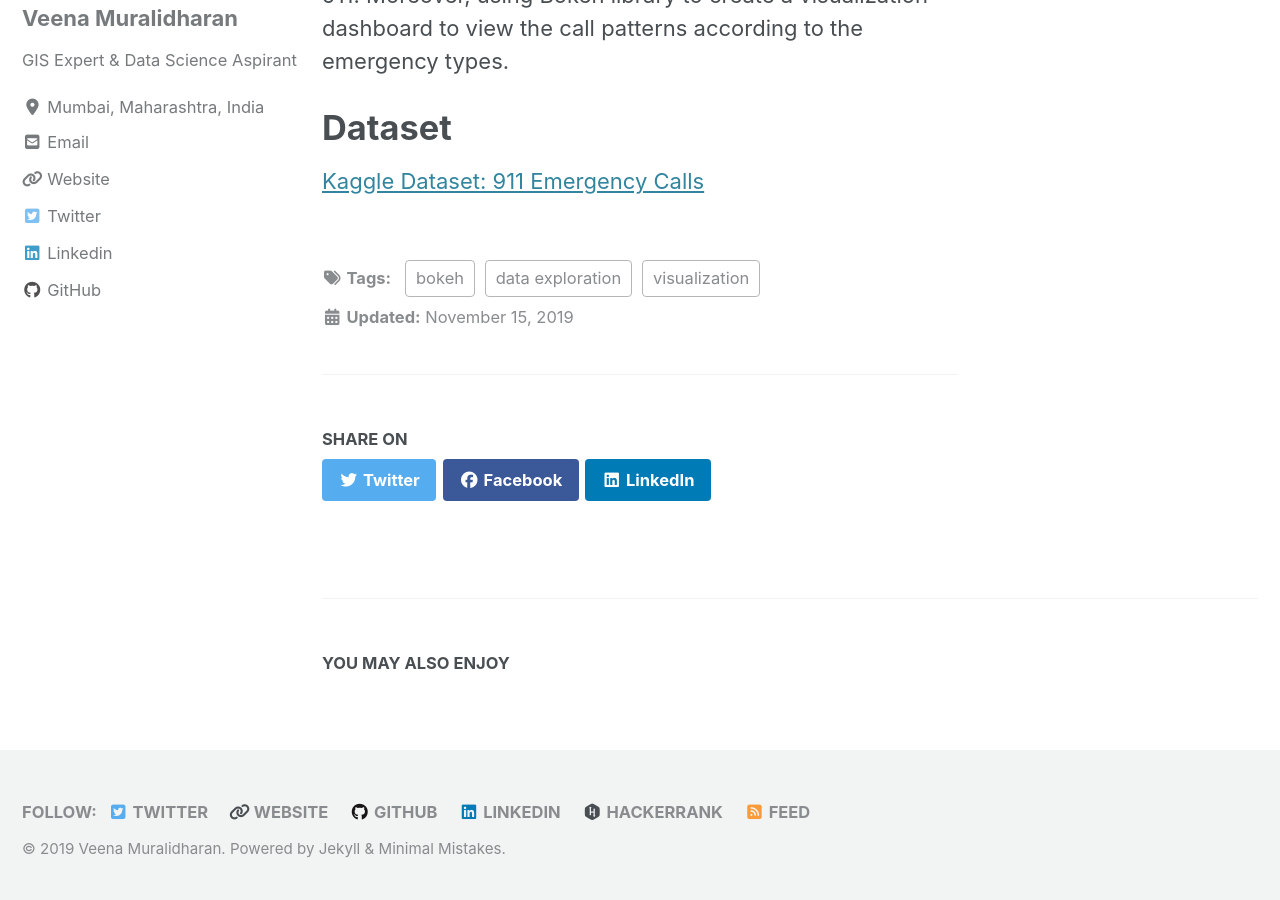
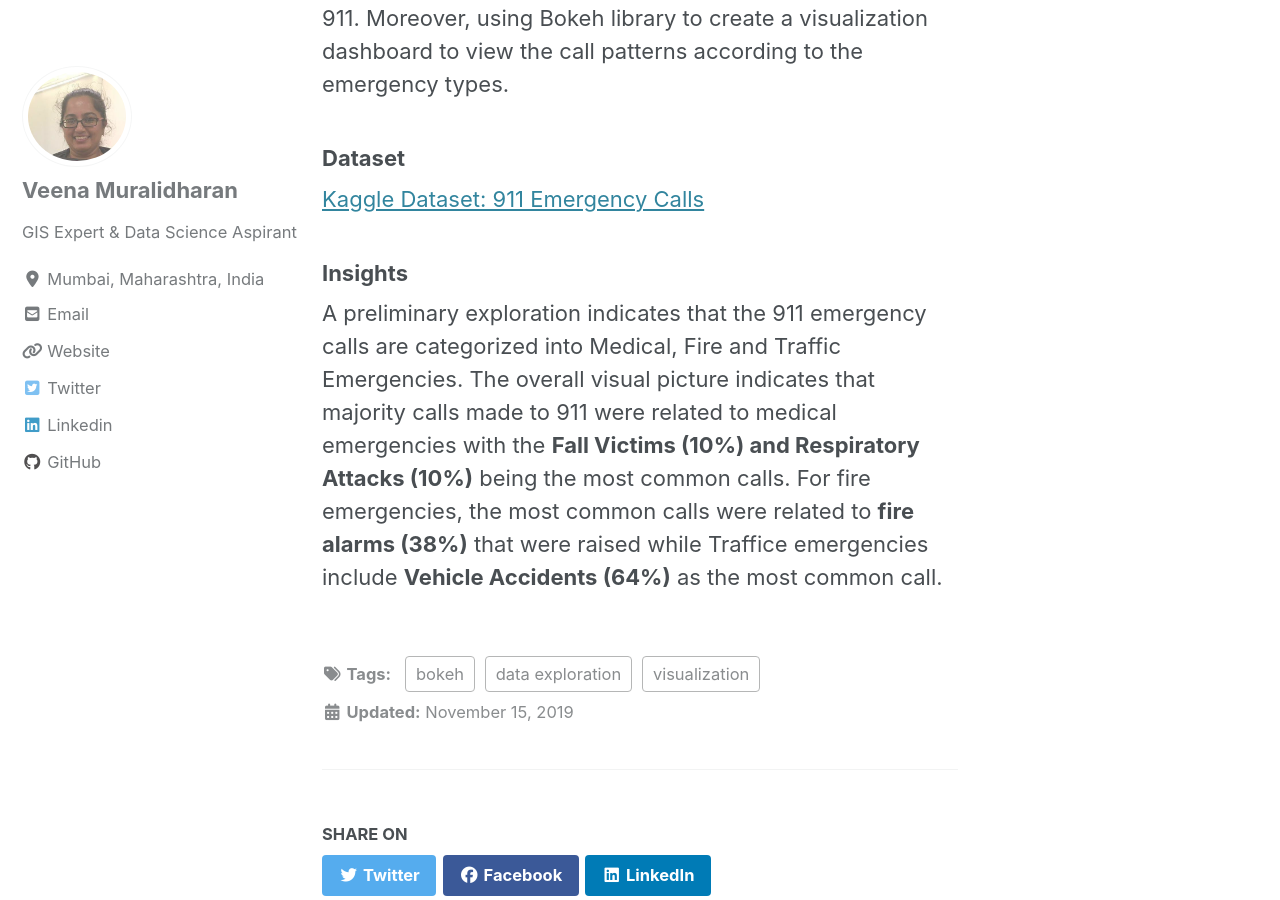
Before and after one commit to veena1486/veena1486.github.io, a Jekyll site: the page built from _posts/2019-11-15-911dataviz.md, in a window 1280 px wide and 900 px high, scrolled down 347 px. Built offline with Jekyll 4.4.1, drawn with Linux system fonts in a browser that asks for light colours; cached includes are drawn as plain includes; nearby versions of some CDN libraries.

Commit message:
Update 2019-11-15-911dataviz.md

```diff
--- a/_posts/2019-11-15-911dataviz.md
+++ b/_posts/2019-11-15-911dataviz.md
@@ -5,8 +5,11 @@
 excerpt: "Data Exploration and Visualization"
 ---
 
-# **Summary**
+### Summary
 Using Python to explore the emergency call patterns made to 911. Moreover, using Bokeh library to create a visualization dashboard to view the call patterns according to the emergency types.
 
-# **Dataset**
+### Dataset
 [Kaggle Dataset: 911 Emergency Calls](https://www.kaggle.com/mchirico/montcoalert)
+
+### Insights
+A preliminary exploration indicates that the 911 emergency calls are categorized into Medical, Fire and Traffic Emergencies. The overall visual picture indicates that majority calls made to 911 were related to medical emergencies with the **Fall Victims (10%) and Respiratory Attacks (10%)** being the most common calls. For fire emergencies, the most common calls were related to **fire alarms (38%)** that were raised while Traffice emergencies include **Vehicle Accidents (64%)** as the most common call.
```
